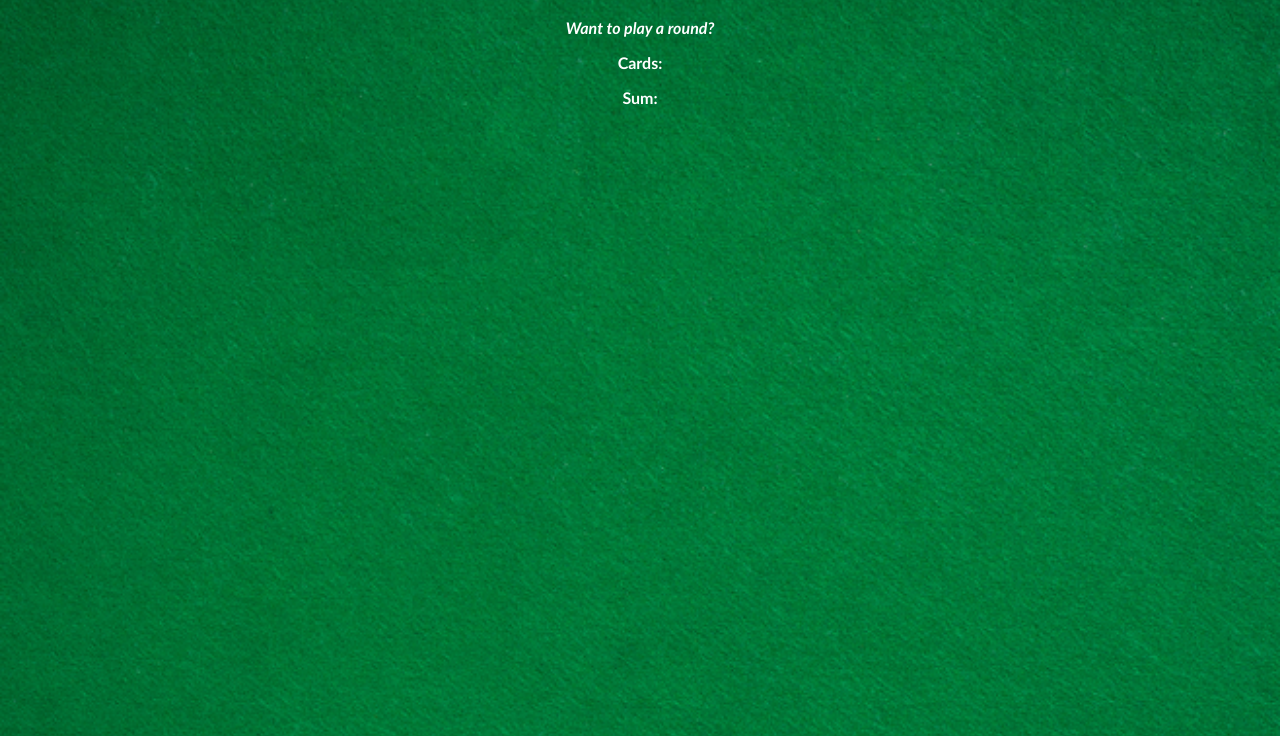
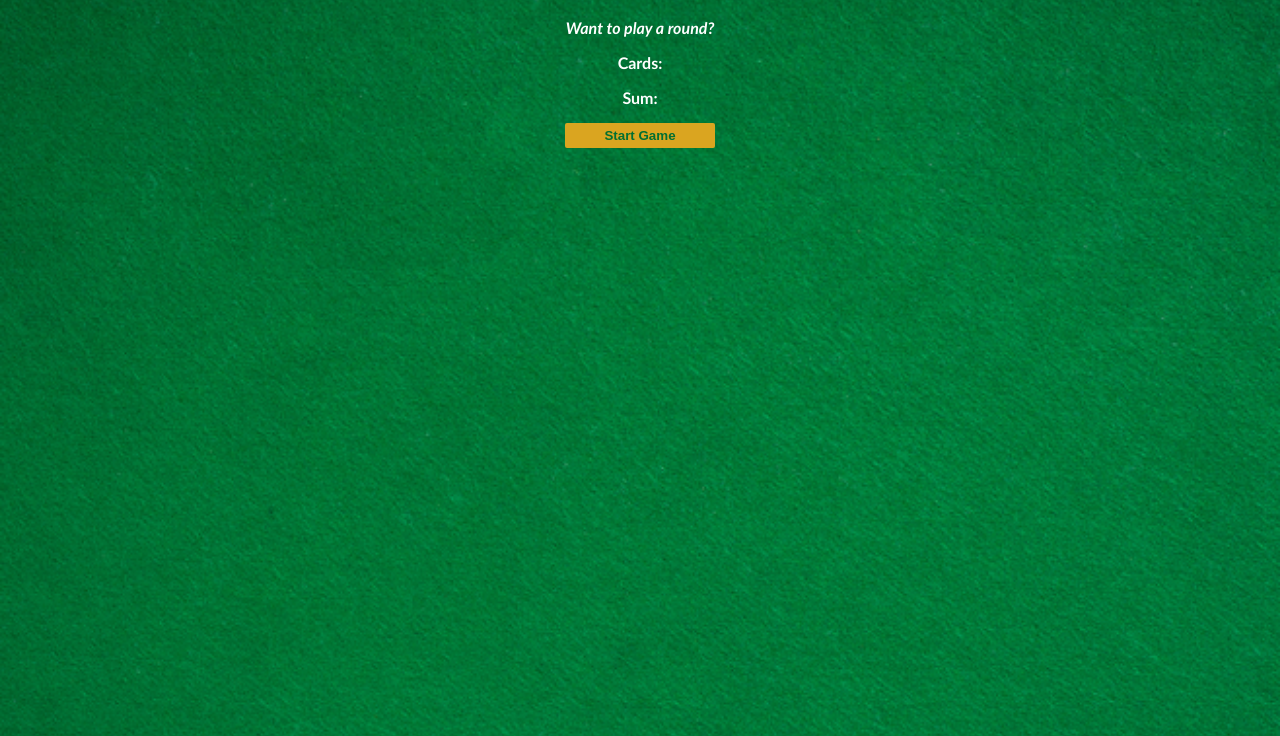
Before and after one commit to whitelotus32/blackjack, a plain HTML site: page index.html in a window 1280 px wide. Shown: the part 64-800 px from the top of the page. Drawn offline with Linux system fonts and the light colour scheme.

Commit message:
Created a start button

```diff
--- a/index.css
+++ b/index.css
@@ -14,3 +14,14 @@ h1 {
 #message-el {
     font-style: italic;
 }
+
+button {
+    color: #016f32;
+    width: 150px;
+    background: goldenrod;
+    padding-top: 5px;
+    padding-bottom: 5px;
+    font-weight: bold;
+    border: none;
+    border-radius: 2px;
+}
--- a/index.html
+++ b/index.html
@@ -13,6 +13,8 @@
     <p id="message-el">Want to play a round?</p>
     <p>Cards:</p>
     <p>Sum:</p>
+
+    <button id="" onclick="startGame()">Start Game</button>
     <script src="index.js"></script>
 </body>
 </html>
--- a/index.js
+++ b/index.js
@@ -5,6 +5,7 @@ let hasBlackJack = false
 let isAlive = true
 let message = ""
 
+function startGame() {
     if (sum <= 20) {
         message = "Do you want to draw a new card?"
     } else if (sum === 21) {
@@ -14,3 +15,4 @@ if (sum <= 20) {
         message = "You're out of the game!"
         isAlive = false
     }
+}
```
Lines whose indentation alone changed are shown as unchanged.
